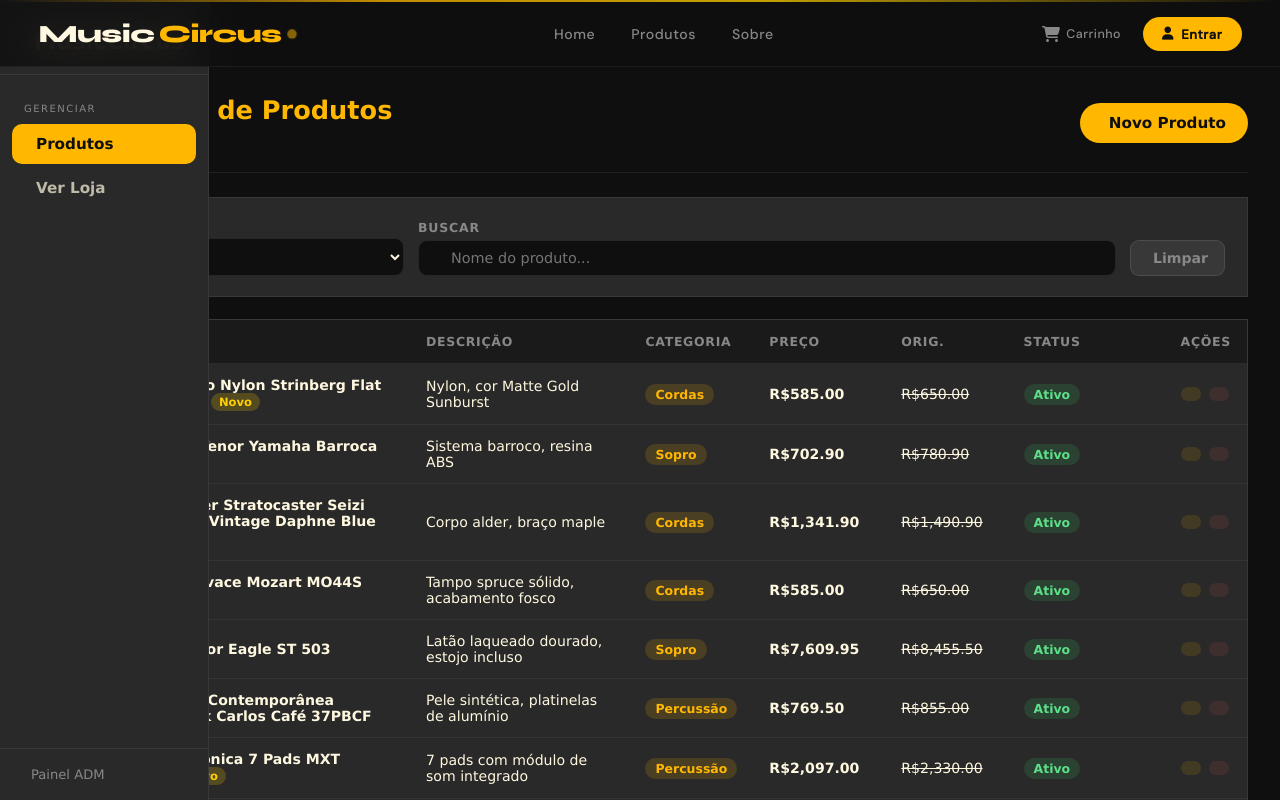
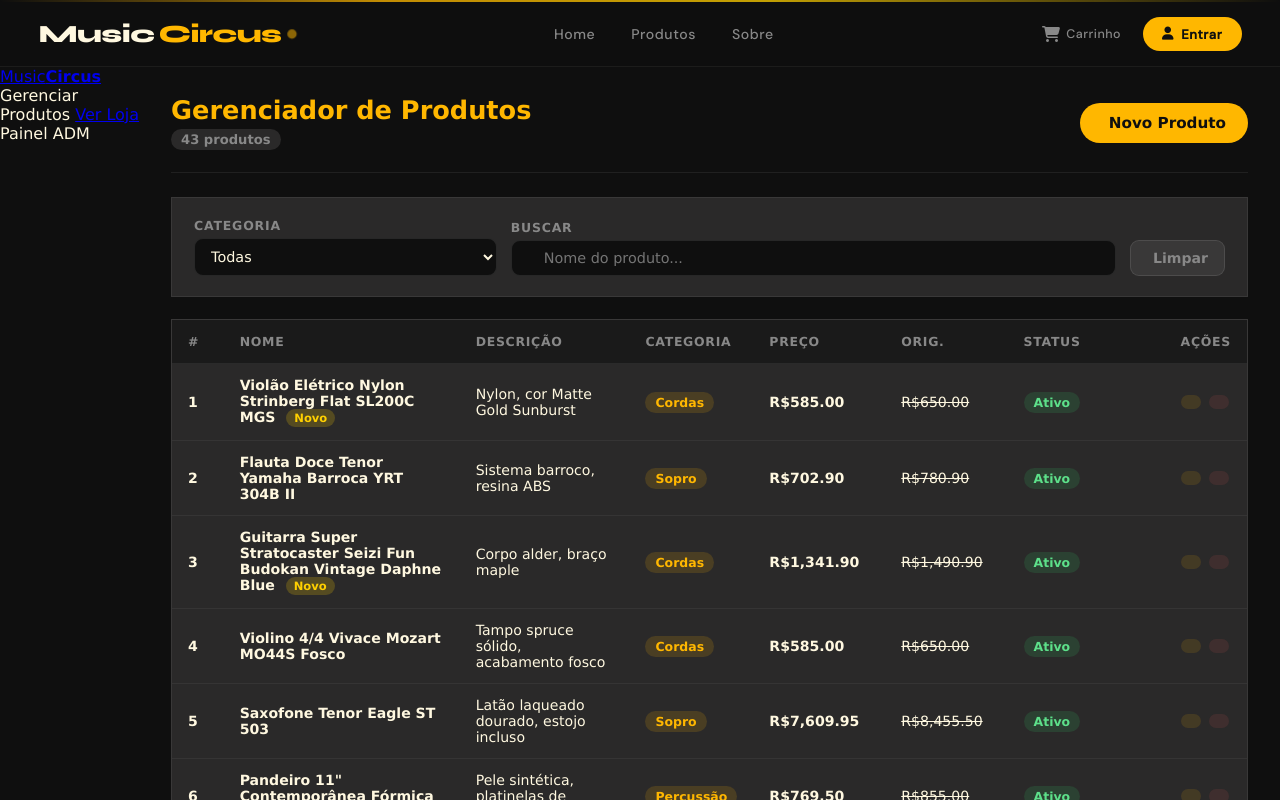
Before and after one commit to Melibanio/MusicCircus, an Angular app: page /adm in a window 1280 px wide. Shown: the top 800 px of the page. Built offline with nearby package versions, Linux system fonts and the light colour scheme; data requests are answered from the project's data file.

Commit message:
Update adm.css

```diff
--- a/src/app/pages/adm/adm.css
+++ b/src/app/pages/adm/adm.css
@@ -1,22 +1,3 @@
-/*
-  adm.css — Music Circus (Angular)
-  ══════════════════════════════════════════════════════════════════
-  Layout idêntico ao adm.css original (Pet&Mi), mas com as cores
-  do Music Circus substituindo as variáveis:
-
-  Pet&Mi              →  Music Circus
-  ────────────────────────────────────────────
-  --verde  (#455d43)  →  --preto   (#0f0f0f)   sidebar bg
-  --olivia (#667d41)  →  --amarelo (#ffb700)   destaques / preço
-  --laranja(#f27a21)  →  --amarelo (#ffb700)   botões de ação
-  --terra  (#b43f1d)  →  --claro   (#ffd000)   hover / delete
-  --branco (#fff)     →  --branco  (#fff8e0)
-  --fundo  (#f8f5ef)  →  --preto   (#0f0f0f)   fundo geral
-  --cinza  (#e8e4dc)  →  --cinza   (#2a2929)   cards / inputs
-  --texto  (#1a1a1a)  →  --branco  (#fff8e0)   textos
-  --sub    (#666)     →  --muted   (#888)       textos secundários
-  ══════════════════════════════════════════════════════════════════
-*/
 
 :root {
   --amarelo:   #ffb700;
@@ -44,93 +25,6 @@
   min-height: 100vh;
   background: var(--preto);
   color: var(--branco);
-}
-
-/* ══ SIDEBAR ═══════════════════════════════════════════════════════════════ */
-.sidebar {
-  width: var(--sidebar-w);
-  background: var(--cinza);
-  border-right: 1px solid rgba(255, 255, 255, 0.07);
-  display: flex;
-  flex-direction: column;
-  position: fixed;
-  top: 0; left: 0;
-  height: 100vh;
-  z-index: 100;
-}
-
-.sidebar-logo {
-  display: flex;
-  align-items: center;
-  gap: 10px;
-  padding: 28px 24px 20px;
-  font-size: 1.4rem;
-  font-weight: 700;
-  border-bottom: 1px solid rgba(255, 255, 255, 0.08);
-}
-
-.sidebar-logo a {
-  color: var(--branco);
-  text-decoration: none;
-}
-
-.sidebar-logo i {
-  font-size: 1.6rem;
-  color: var(--amarelo);
-}
-
-.sidebar-nav {
-  flex: 1;
-  padding: 20px 12px;
-  display: flex;
-  flex-direction: column;
-  gap: 4px;
-}
-
-.nav-label {
-  font-size: 10px;
-  text-transform: uppercase;
-  letter-spacing: 1.5px;
-  color: var(--muted);
-  padding: 0 12px;
-  margin-bottom: 6px;
-  margin-top: 8px;
-}
-
-.nav-item {
-  display: flex;
-  align-items: center;
-  gap: 10px;
-  padding: 11px 14px;
-  border-radius: 10px;
-  color: rgba(255, 248, 224, 0.7);
-  text-decoration: none;
-  font-size: 0.95rem;
-  font-weight: 600;
-  cursor: pointer;
-  transition: all .18s;
-}
-
-.nav-item i { font-size: 1.1rem; }
-
-.nav-item:hover {
-  background: rgba(255, 255, 255, 0.07);
-  color: var(--branco);
-}
-
-.nav-item.active {
-  background: var(--amarelo);
-  color: var(--preto);
-}
-
-.sidebar-footer {
-  padding: 18px 24px;
-  font-size: 0.82rem;
-  color: var(--muted);
-  border-top: 1px solid rgba(255, 255, 255, 0.07);
-  display: flex;
-  align-items: center;
-  gap: 7px;
 }
 
 /* ══ MAIN ═══════════════════════════════════════════════════════════════════ */
```
